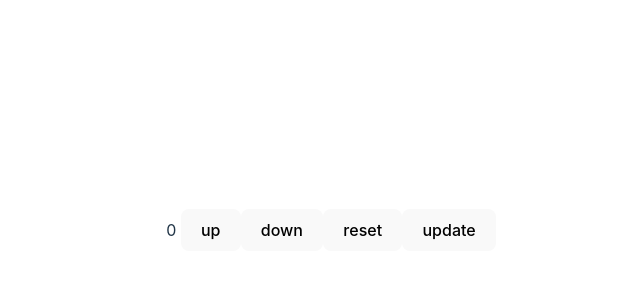
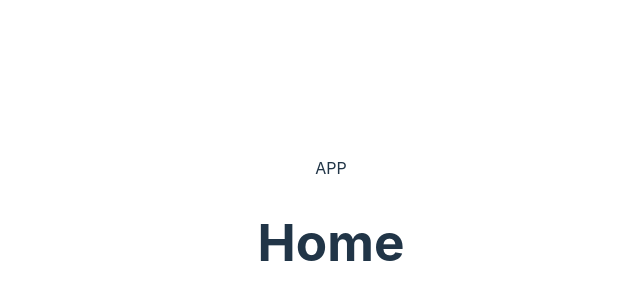
Before and after one commit to Jeck99/state-nagemant-app, a React (Vite) app: page / in a window 1280 px wide. Shown: the part 170-470 px from the top of the page, without its empty margins (309-949 px from the left). Built offline with nearby package versions, Linux system fonts and the light colour scheme.

Commit message:
redux store

```diff
--- a/package.json
+++ b/package.json
@@ -10,7 +10,9 @@
   },
   "dependencies": {
     "react": "^18.2.0",
-    "react-dom": "^18.2.0"
+    "react-dom": "^18.2.0",
+    "react-redux": "^8.0.2",
+    "redux": "^4.2.0"
   },
   "devDependencies": {
     "@types/react": "^18.0.17",
--- a/src/App.jsx
+++ b/src/App.jsx
@@ -1,21 +1,12 @@
-import { useReducer } from "react";
 import "./App.css";
-import { counterDownAction, counterResetAction, counterUpAction, updateCounterAction } from "./store/actions/counter-actions";
-import counterReducer from "./store/reducers/counter-reducer";
-
-export let initialState = 0; //סטייט התחלתי
+import Home from "./components/pages/Home/Home";
 
 function App() {
-  // יצירה של סטייט ופונקציית דיספאטצ' בעזרת יוס-רדוסר
-  const [myState, dispatch] = useReducer(counterReducer, initialState);
+
   return (
     <div className="App">
-     {myState} {/*הצגת הסטייט במסך */}
-     {/*קריאה לפונקציית הדיספאטצ' המשגרת אובייקט אקשן, עם שדה של טייפ */}
-      <button onClick={() => dispatch(counterUpAction())}>up</button>
-      <button onClick={() => dispatch(counterDownAction())}>down</button>
-      <button onClick={() => dispatch(counterResetAction())}>reset</button>
-      <button onClick={() => dispatch(updateCounterAction(7))}>update</button>
+      APP
+      <Home/>
     </div>
   );
 }
--- a/src/components/pages/Home/Home.jsx
+++ b/src/components/pages/Home/Home.jsx
@@ -1,12 +1,14 @@
 import "./Home.css";
 import React from "react";
-
+const mapStateToProps = (state) => {
+  return { ...state, user: state.user };
+};
 function Home() {
   return (
     <div className="home">
       <h1>Home</h1>
     </div>
   );
-};
+}
 
 export default Home;
--- a/src/main.jsx
+++ b/src/main.jsx
@@ -3,8 +3,17 @@ import ReactDOM from 'react-dom/client'
 import App from './App'
 import './index.css'
 
+import {createStore,compose}  from 'redux'
+import { Provider } from 'react-redux'
+import userReducer from './store/reducers/user-reducer'
+const enhancers = compose(
+  window.__REDUX_DEVTOOLS_EXTENSION__ &&
+ window.__REDUX_DEVTOOLS_EXTENSION__()
+  );
+const usersStore = createStore(userReducer,{user:{}},enhancers)
+
 ReactDOM.createRoot(document.getElementById('root')).render(
-  <React.StrictMode>
+  <Provider store={usersStore}>
     <App />
-  </React.StrictMode>
+  </Provider>
 )
--- /dev/null
+++ b/src/store/actions/user-types.js
@@ -0,0 +1,2 @@
+export const GET_USER = "GET_USER"
+export const CREATE_USER = "CREATE_USER"
--- /dev/null
+++ b/src/store/reducers/user-reducer.js
@@ -0,0 +1,12 @@
+import {CREATE_USER} from '../actions/user-types'
+
+export default function userReducer(state,action){
+    switch (action.type) {
+        case CREATE_USER:
+            return action.payload
+
+        default:
+            return state
+    }
+
+}
```
Also changed, not shown: src/store/actions/user-actions.js (added, +9 -0 lines), 1 other file (tests, documents, lock files or other folders).
